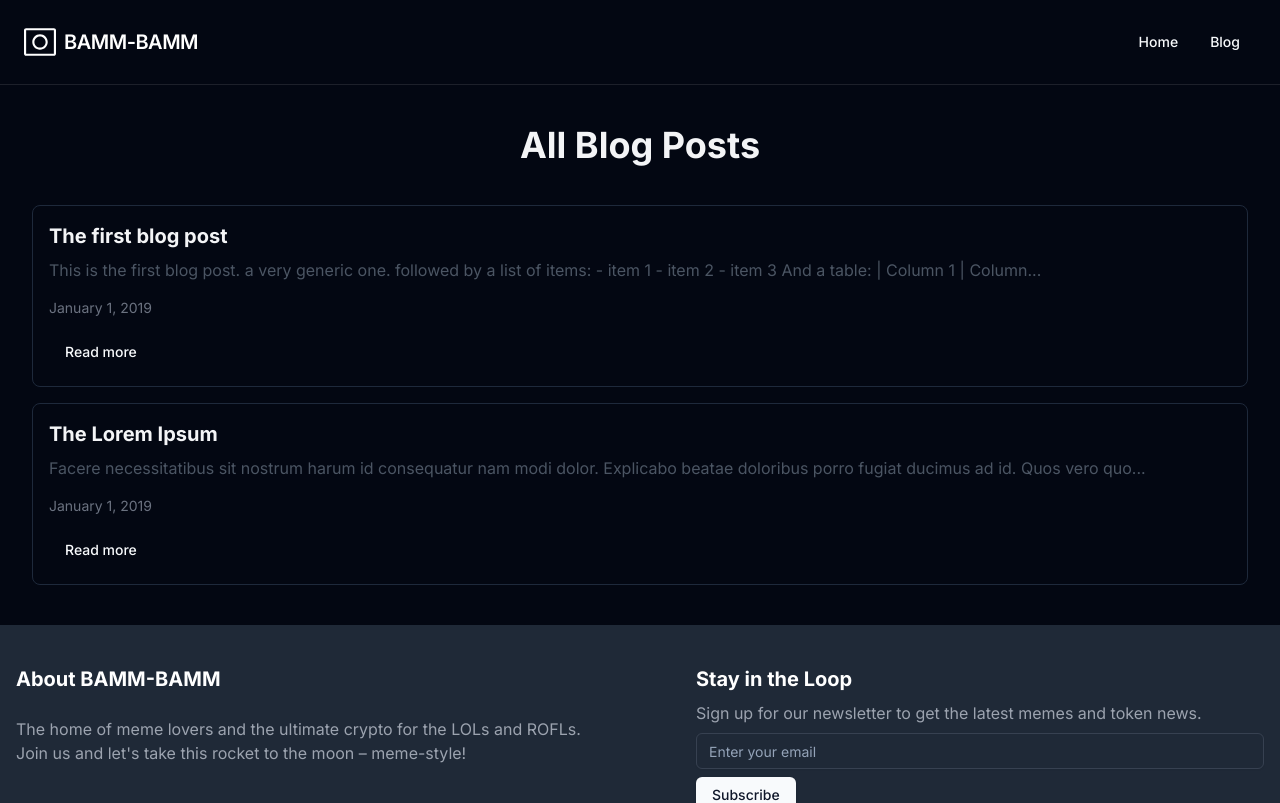
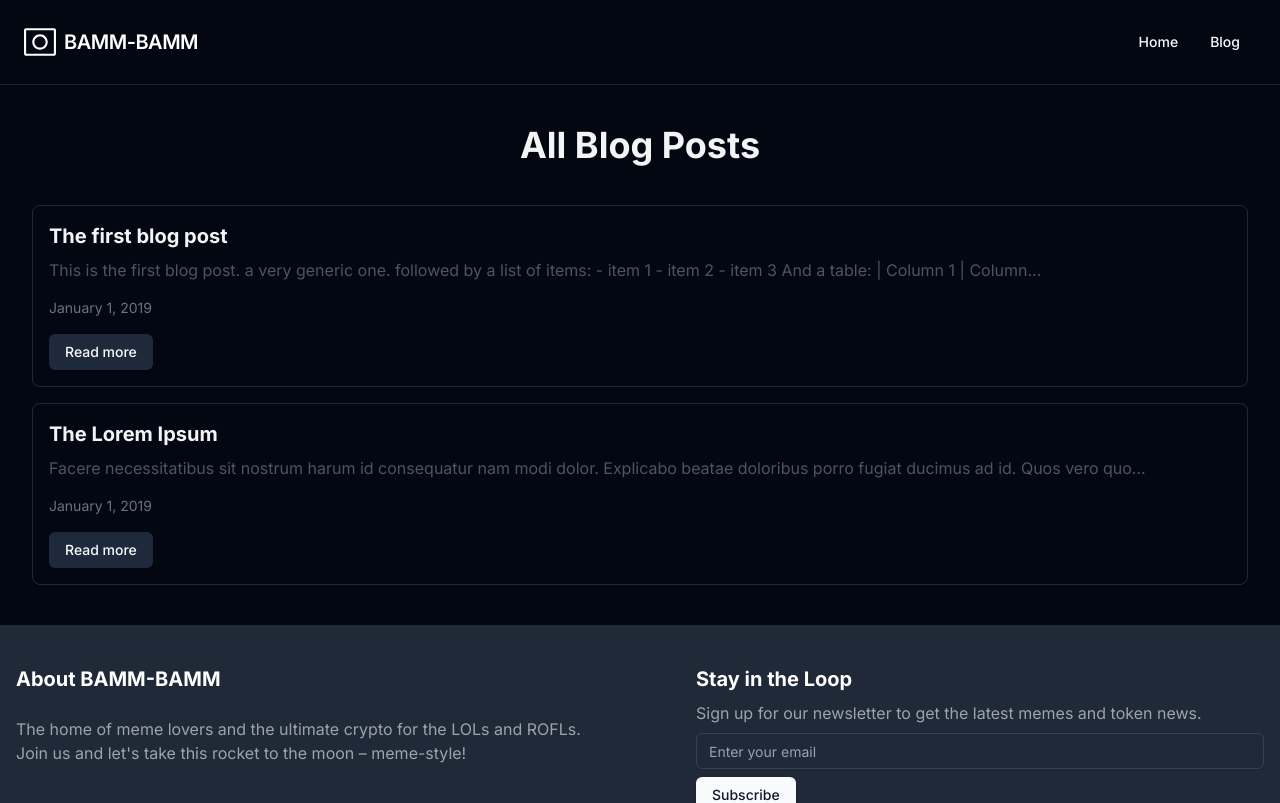
Before and after one commit to Royal-lobster/BAMM-BAMM-IQ-GPT-DEMO, a Next.js app: page /blog in a window 1280 px wide. Shown: the top 803 px of the page. Built offline with nearby package versions, Linux system fonts and the light colour scheme.

Commit message:
Refactor className prop to use the "secondary" variant in BlogCard component

```diff
--- a/app/blog/BlogCard.tsx
+++ b/app/blog/BlogCard.tsx
@@ -23,7 +23,7 @@ export const BlogCard = ({ title, excerpt, date, slug }: BlogCardProps) => {
 			</div>
 			<Link
 				href={`/blog/${slug}`}
-				className={buttonVariants({ variant: "link", class: "px-0" })}
+				className={buttonVariants({ variant: "secondary" })}
 			>
 				Read more
 			</Link>
```
